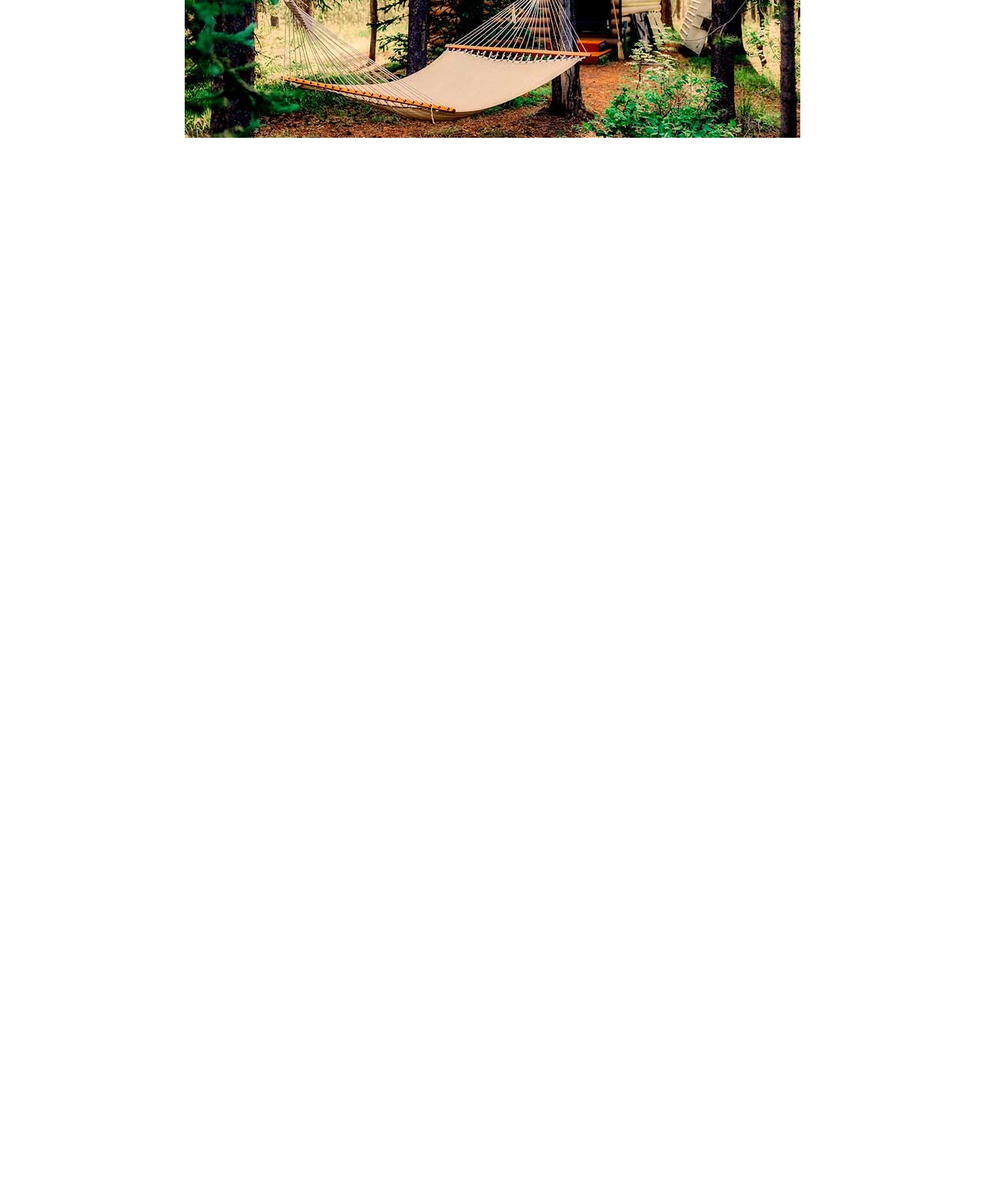
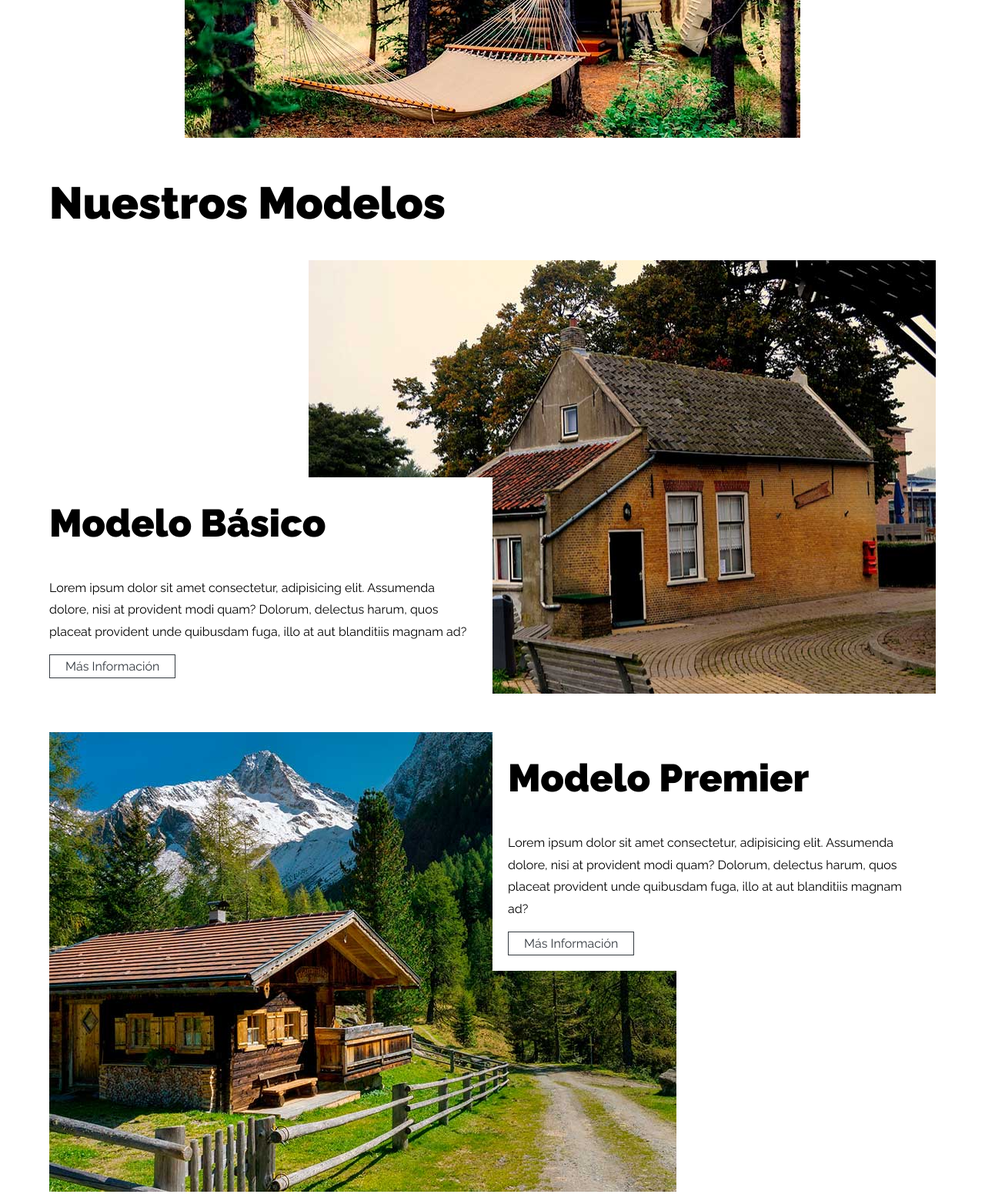
Before and after one commit to AxceleratorR2/Arquitectura, a plain HTML site: page index.html in a window 1280 px wide. Shown: the part 1240-2800 px from the top of the page at 77% size. Before the commit the page ends 1419 px from the top, so only its background shows below. Drawn offline with Linux system fonts and the light colour scheme.

Commit message:
Creando la seccion de modelos
Fue creada la seccion de modelos, tanto el contenido HTML como el CSS

```diff
--- a/css/styles.css
+++ b/css/styles.css
@@ -62,7 +62,7 @@ img {
   background-color: var(--blanco);
   border: 1px solid var(--gris);
   color: var(--gris);
-  padding: 0.5rem, 2rem;
+  padding: 0.5rem 2rem;
   transition: background-color 0.3s ease;
 }
 
@@ -243,3 +243,72 @@ img {
 .contenido-nosotros p {
   margin-bottom: 1rem;
 }
+
+/*Seccion Modelos*/
+.modelo {
+  display: grid;
+  grid-template-rows: repeat(2, 1fr);
+  background-repeat: no-repeat;
+  background-position: bottom center;
+  margin-bottom: 5rem;
+}
+
+.modelo:last-of-type {
+  margin-bottom: 0;
+}
+
+@media (min-width: 768px) {
+  .modelo {
+    grid-template-columns: repeat(2, 1fr);
+  }
+}
+
+.contenido-modelo {
+  background-color: var(--blanco);
+  padding: 5rem;
+}
+
+.basico {
+  background-image: url(../img/modelo_basico.jpg);
+}
+
+@media (min-width: 768px) {
+  .basico {
+    background-position: top right;
+  }
+
+  .basico .contenido-modelo {
+    grid-row: 2 / 3;
+    padding: 2rem 2rem 2rem 0;
+  }
+}
+
+.premier {
+  background-image: url(../img/modelo_premier.jpg);
+}
+
+@media (min-width: 768px) {
+  .premier {
+    background-position: top left;
+  }
+
+  .premier .contenido-modelo {
+    grid-column: 2 / 3;
+    padding: 2rem;
+  }
+}
+
+.elite {
+  background-image: url(../img/modelo_elite.jpg);
+}
+
+@media (min-width: 768px) {
+  .elite {
+    background-position: top right;
+  }
+
+  .elite .contenido-modelo {
+    grid-row: 1 / 2;
+    padding: 2rem 2rem 2rem 0;
+  }
+}
--- a/index.html
+++ b/index.html
@@ -62,5 +62,48 @@
         </p>
       </div>
     </section>
+
+    <main class="contenedor mt-5">
+      <h2>Nuestros Modelos</h2>
+
+      <div class="modelo basico">
+        <div class="contenido-modelo">
+          <h3>Modelo Básico</h3>
+          <p>
+            Lorem ipsum dolor sit amet consectetur, adipisicing elit. Assumenda
+            dolore, nisi at provident modi quam? Dolorum, delectus harum, quos
+            placeat provident unde quibusdam fuga, illo at aut blanditiis magnam
+            ad?
+          </p>
+          <a href="#" class="btn">Más Información</a>
+        </div>
+      </div>
+
+      <div class="modelo premier">
+        <div class="contenido-modelo">
+          <h3>Modelo Premier</h3>
+          <p>
+            Lorem ipsum dolor sit amet consectetur, adipisicing elit. Assumenda
+            dolore, nisi at provident modi quam? Dolorum, delectus harum, quos
+            placeat provident unde quibusdam fuga, illo at aut blanditiis magnam
+            ad?
+          </p>
+          <a href="#" class="btn">Más Información</a>
+        </div>
+      </div>
+
+      <div class="modelo elite">
+        <div class="contenido-modelo">
+          <h3>Modelo Elite</h3>
+          <p>
+            Lorem ipsum dolor sit amet consectetur, adipisicing elit. Assumenda
+            dolore, nisi at provident modi quam? Dolorum, delectus harum, quos
+            placeat provident unde quibusdam fuga, illo at aut blanditiis magnam
+            ad?
+          </p>
+          <a href="#" class="btn">Más Información</a>
+        </div>
+      </div>
+    </main>
   </body>
 </html>
```
